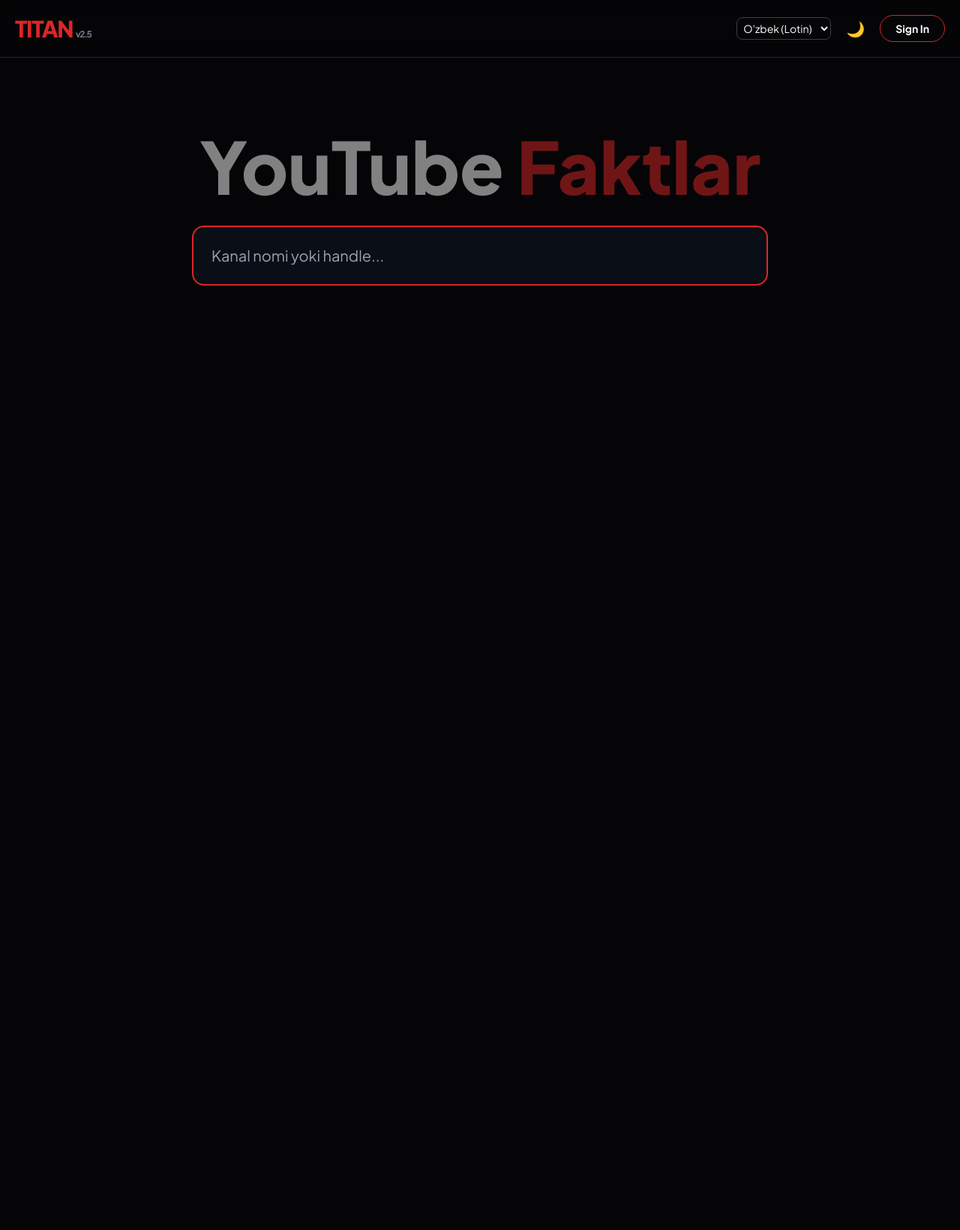
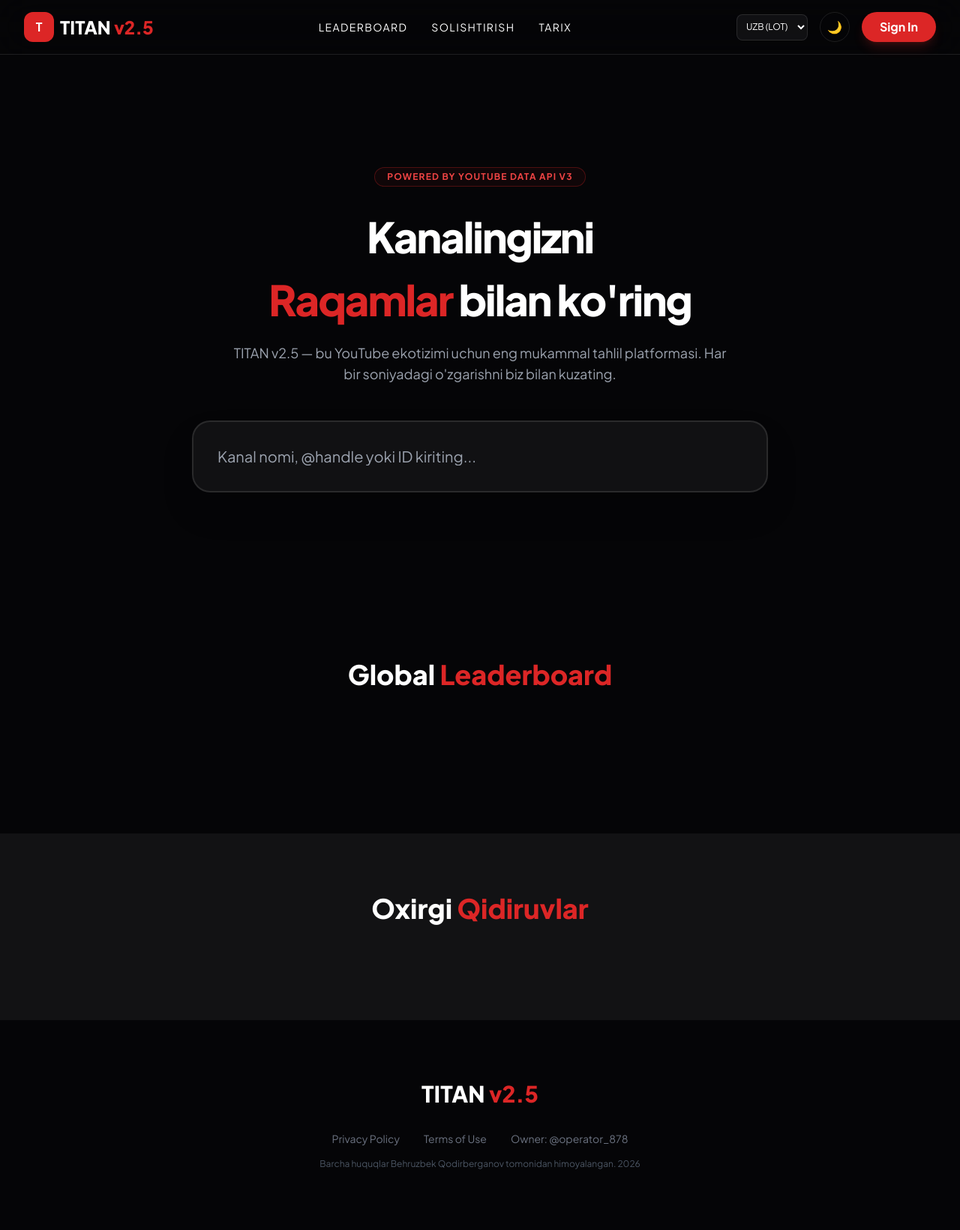
Before and after one commit to Behruz-Coder/yt-analyzer, a website: page index.html in a window 1280 px wide. Shown: the whole page at 75% size. Before the commit the page ends 800 px from the top, so only its background shows below. Drawn offline with nearby package versions, Linux system fonts and the light colour scheme.

Commit message:
Update title and restructure HTML layout

```diff
--- a/index.html
+++ b/index.html
@@ -3,37 +3,106 @@
 <head>
     <meta charset="UTF-8">
     <meta name="viewport" content="width=device-width, initial-scale=1.0">
-    <title>TITAN v2.5 | Ultimate Analytics</title>
+    <title>TITAN v2.5 | Professional YouTube Analysis</title>
     <link rel="stylesheet" href="style.css">
     <script src="https://cdn.tailwindcss.com"></script>
     <script src="https://unpkg.com/@supabase/supabase-js@2"></script>
+    <script src="https://cdn.jsdelivr.net/npm/chart.js"></script>
 </head>
-<body class="bg-titan-bg text-titan-text transition-colors duration-500">
-    <nav class="p-5 border-b border-gray-800 flex justify-between items-center sticky top-0 bg-opacity-80 backdrop-blur-lg z-50">
-        <div class="text-3xl font-black text-red-600 tracking-tighter">TITAN <span class="text-xs text-gray-500">v2.5</span></div>
-        <div class="flex items-center gap-5">
-            <select id="langSwitcher" class="bg-transparent border border-gray-700 rounded-lg p-1 text-sm outline-none">
-                <option value="uz-lat">O'zbek (Lotin)</option>
-                <option value="uz-kir">Ўзбек (Кирилл)</option>
-                <option value="ru">Русский</option>
-                <option value="en">English</option>
+<body>
+    <nav class="fixed top-0 w-full z-[100] border-b border-white/10 backdrop-blur-xl py-4 px-8 flex justify-between items-center">
+        <div class="flex items-center gap-2">
+            <div class="w-10 h-10 bg-red-600 rounded-xl flex items-center justify-center font-bold text-white">T</div>
+            <span class="text-2xl font-black">TITAN <span class="text-red-600">v2.5</span></span>
+        </div>
+        <div class="hidden md:flex items-center gap-8 font-medium text-sm uppercase tracking-widest">
+            <a href="#leaderboard" class="hover:text-red-600 transition">Leaderboard</a>
+            <a href="#compare" class="hover:text-red-600 transition">Solishtirish</a>
+            <a href="#history" class="hover:text-red-600 transition">Tarix</a>
+        </div>
+        <div class="flex items-center gap-4">
+            <select id="langSwitcher" class="bg-white/5 border border-white/10 rounded-lg p-2 text-xs">
+                <option value="uz-lat">UZB (LOT)</option>
+                <option value="uz-kir">УЗБ (КИР)</option>
+                <option value="en">ENGLISH</option>
+                <option value="ru">РУССКИЙ</option>
             </select>
-            <button id="themeToggle" class="text-xl hover:scale-110 transition">🌙</button>
-            <div id="authArea">
-                <a href="auth.html" id="loginBtn" class="px-5 py-2 border border-red-600 rounded-full text-sm font-bold hover:bg-red-600 transition">Sign In</a>
-            </div>
+            <button id="themeToggle" class="w-10 h-10 rounded-full border border-white/10 hover:bg-white/5 transition">🌙</button>
+            <a href="auth.html" class="px-6 py-2 bg-red-600 rounded-full font-bold hover:bg-red-700 shadow-lg shadow-red-600/20">Sign In</a>
         </div>
     </nav>
 
-    <header class="py-24 text-center container mx-auto px-4">
-        <h1 class="text-6xl md:text-8xl font-black mb-8 animate-pulse">YouTube <span class="text-red-600">Faktlar</span></h1>
-        <div class="max-w-3xl mx-auto relative group">
-            <input type="text" id="searchInput" placeholder="Kanal nomi yoki handle..."
-                   class="w-full p-6 rounded-2xl bg-gray-900/50 border-2 border-red-600 focus:outline-none focus:ring-8 focus:ring-red-600/10 text-xl transition-all">
-            <div id="searchDropdown" class="hidden absolute top-full left-0 w-full bg-[#0a0a0c] border border-gray-800 rounded-2xl mt-4 shadow-2xl z-50 overflow-hidden">
+    <header class="min-h-screen flex flex-col justify-center items-center text-center px-4 pt-20">
+        <div class="mb-6 px-4 py-1 border border-red-600/30 rounded-full text-xs font-bold text-red-500 uppercase tracking-widest bg-red-600/5">
+            Powered by YouTube Data API v3
+        </div>
+        <h1 class="section-title">Kanalingizni <br><span class="text-red-600">Raqamlar</span> bilan ko'ring</h1>
+        <p class="max-w-2xl text-gray-400 text-lg mb-12">TITAN v2.5 — bu YouTube ekotizimi uchun eng mukammal tahlil platformasi. Har bir soniyadagi o'zgarishni biz bilan kuzating.</p>
+
+        <div class="w-full max-w-3xl relative">
+            <input type="text" id="mainSearch" placeholder="Kanal nomi, @handle yoki ID kiriting..."
+                   class="w-full p-8 rounded-3xl bg-white/5 border-2 border-white/10 focus:border-red-600 focus:outline-none text-xl transition-all shadow-2xl">
+            <div id="searchDropdown" class="hidden absolute top-full left-0 w-full mt-4 titan-card p-0 overflow-hidden z-50"></div>
+        </div>
+    </header>
+
+    <section id="statsSection" class="hidden py-20 container mx-auto">
+        <div class="grid grid-cols-1 lg:grid-cols-3 gap-8 px-4">
+            <div class="lg:col-span-2 titan-card flex flex-col md:flex-row gap-8 items-center">
+                <img id="chAvatar" src="" class="w-40 h-40 rounded-3xl border-4 border-red-600 shadow-2xl">
+                <div class="text-center md:text-left">
+                    <h2 id="chTitle" class="text-4xl font-black mb-2"></h2>
+                    <p id="chHandle" class="text-gray-500 mb-4"></p>
+                    <div class="flex flex-wrap gap-4 justify-center md:justify-start">
+                        <span class="px-4 py-2 bg-white/5 rounded-xl border border-white/10 text-sm font-bold">📅 <span id="chDate"></span></span>
+                        <span class="px-4 py-2 bg-white/5 rounded-xl border border-white/10 text-sm font-bold">📍 <span id="chCountry"></span></span>
+                    </div>
+                </div>
+            </div>
+            <div class="titan-card flex flex-col items-center justify-center text-center">
+                <p class="uppercase text-xs font-bold tracking-widest text-gray-500 mb-4">Jonli Obunachilar</p>
+                <div id="liveSubs" class="live-number">0</div>
+                <div class="w-full h-1 bg-white/5 mt-6 rounded-full overflow-hidden">
+                    <div class="h-full bg-red-600 animate-pulse" style="width: 70%"></div>
+                </div>
+            </div>
+        </div>
+
+        <div class="grid-container">
+            <div class="titan-card">
+                <canvas id="viewsChart"></canvas>
+            </div>
+            <div class="titan-card">
+                <canvas id="subsChart"></canvas>
+            </div>
+        </div>
+    </section>
+
+    <section id="leaderboard" class="py-20 container mx-auto text-center">
+        <h2 class="text-4xl font-black mb-12">Global <span class="text-red-600">Leaderboard</span></h2>
+        <div id="leaderboardGrid" class="grid-container">
+            </div>
+    </section>
+
+    <section id="history" class="py-20 bg-white/5">
+        <div class="container mx-auto px-4 text-center">
+            <h2 class="text-4xl font-black mb-12">Oxirgi <span class="text-red-600">Qidiruvlar</span></h2>
+            <div id="historyGrid" class="flex flex-wrap justify-center gap-4">
                 </div>
         </div>
-    </header>
+    </section>
+
+    <footer class="py-20 border-t border-white/5 text-center">
+        <div class="mb-8">
+            <span class="text-3xl font-black">TITAN <span class="text-red-600">v2.5</span></span>
+        </div>
+        <div class="text-gray-500 text-sm mb-4 flex justify-center gap-8">
+            <a href="#">Privacy Policy</a>
+            <a href="#">Terms of Use</a>
+            <a href="#">Owner: @operator_878</a>
+        </div>
+        <p class="text-gray-600 text-xs">Barcha huquqlar Behruzbek Qodirberganov tomonidan himoyalangan. 2026</p>
+    </footer>
 
     <script src="main.js"></script>
 </body>
```
